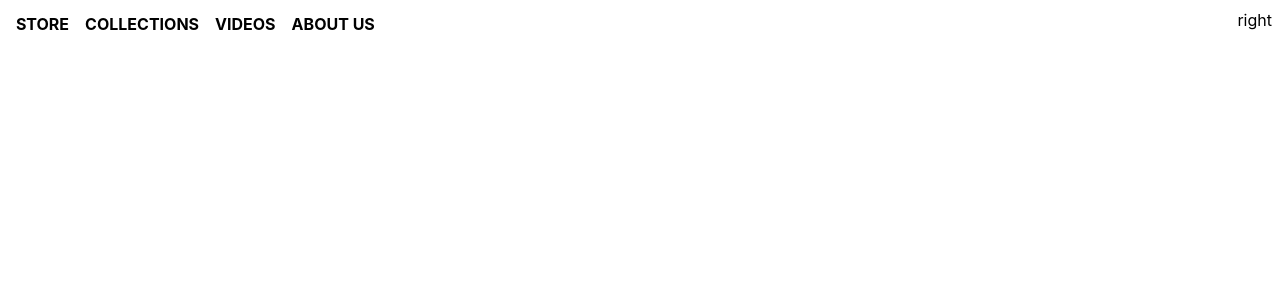
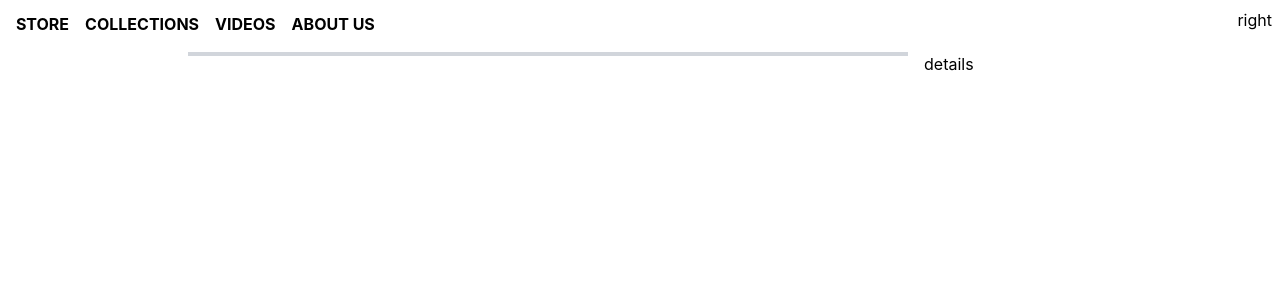
Before and after one commit to reynoldadade/openshop, a Next.js app: page / in a window 1280 px wide. Shown: the top 300 px of the page. Built offline with nearby package versions, Linux system fonts and the light colour scheme.

Commit message:
setting up image display

```diff
--- /dev/null
+++ b/UI/CarouselIndex.js
@@ -0,0 +1,13 @@
+import { FontAwesomeIcon } from "@fortawesome/react-fontawesome";
+
+const carouselIndex = (props) => (
+	<div className='flex flex-col p-1'>
+		{props.items.map((item, index) => {
+			let iconType =
+				props.start === index ? ["fas", "circle"] : ["far", "circle"];
+			return <FontAwesomeIcon icon={iconType} key={index} size='sm' />;
+		})}
+	</div>
+);
+
+export default carouselIndex;
--- /dev/null
+++ b/awesomefont.js
@@ -0,0 +1,5 @@
+import { faCircle } from "@fortawesome/free-solid-svg-icons";
+import { faCircle as farCircle } from "@fortawesome/free-regular-svg-icons";
+import { library } from "@fortawesome/fontawesome-svg-core";
+
+library.add(faCircle, farCircle);
--- /dev/null
+++ b/components/Carousel.js
@@ -0,0 +1,32 @@
+import CarouselIndex from "../UI/CarouselIndex";
+import ProductDisplay from "./ProductDisplay";
+
+let start = 1;
+const items = [
+	{
+		name: "shirt",
+	},
+	{
+		name: "trouser",
+	},
+	{
+		name: "sock",
+	},
+	{
+		name: "shoe",
+	},
+];
+
+const carousel = () => (
+	<div className='grid grid-cols-7 gap-4 p-1'>
+		<div className='col-span-1'>
+			{/* <CarouselIndex start={start} items={items} /> */}
+		</div>
+		<div className='col-span-4'>
+			<ProductDisplay />
+		</div>
+		<div className='col-span-2'>details</div>
+	</div>
+);
+
+export default carousel;
--- /dev/null
+++ b/components/ProductDisplay.js
@@ -0,0 +1,3 @@
+export default function ProductDisplay(props) {
+	return <div className='border-2 border-gray-300'></div>;
+}
--- a/package.json
+++ b/package.json
@@ -8,6 +8,11 @@
     "start": "next start"
   },
   "dependencies": {
+    "@fortawesome/fontawesome-svg-core": "^1.2.32",
+    "@fortawesome/free-brands-svg-icons": "^5.15.1",
+    "@fortawesome/free-regular-svg-icons": "^5.15.1",
+    "@fortawesome/free-solid-svg-icons": "^5.15.1",
+    "@fortawesome/react-fontawesome": "^0.1.13",
     "autoprefixer": "^9.8.6",
     "next": "10.0.3",
     "postcss": "^7.0.35",
--- a/pages/index.js
+++ b/pages/index.js
@@ -1,7 +1,10 @@
 import Head from "next/head";
 import styles from "../styles/Home.module.css";
 import Layout from "../UI/Layout";
+import Carousel from "../components/Carousel";
 
 export default function Home() {
-	return <Layout></Layout>;
+	return <Layout>
+    <Carousel />
+  </Layout>;
 }
```
Also changed, not shown: pages/_app.js (+4 -3 lines), 1 other file (tests, documents, lock files or other folders).
